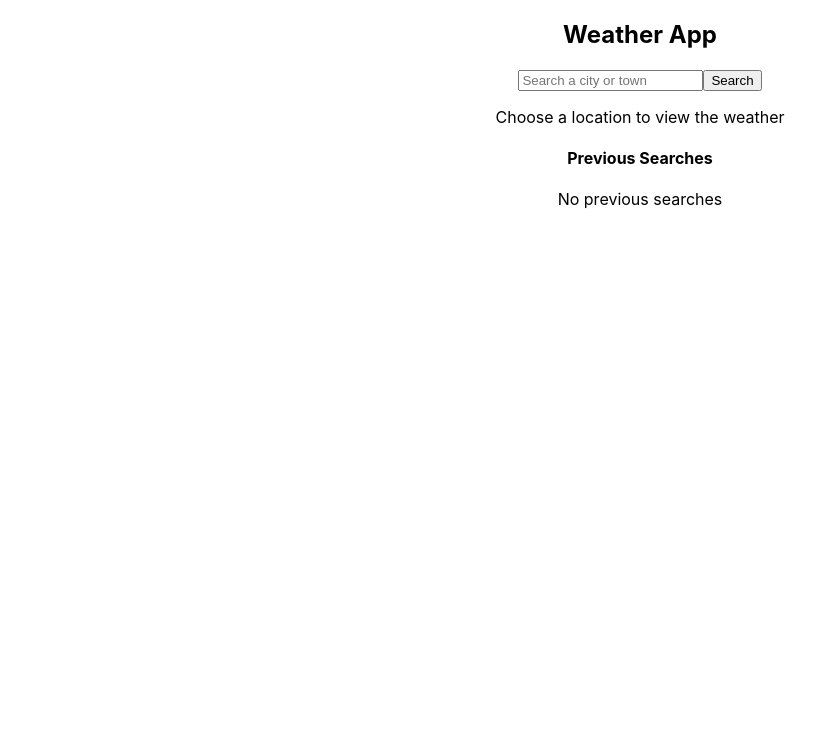
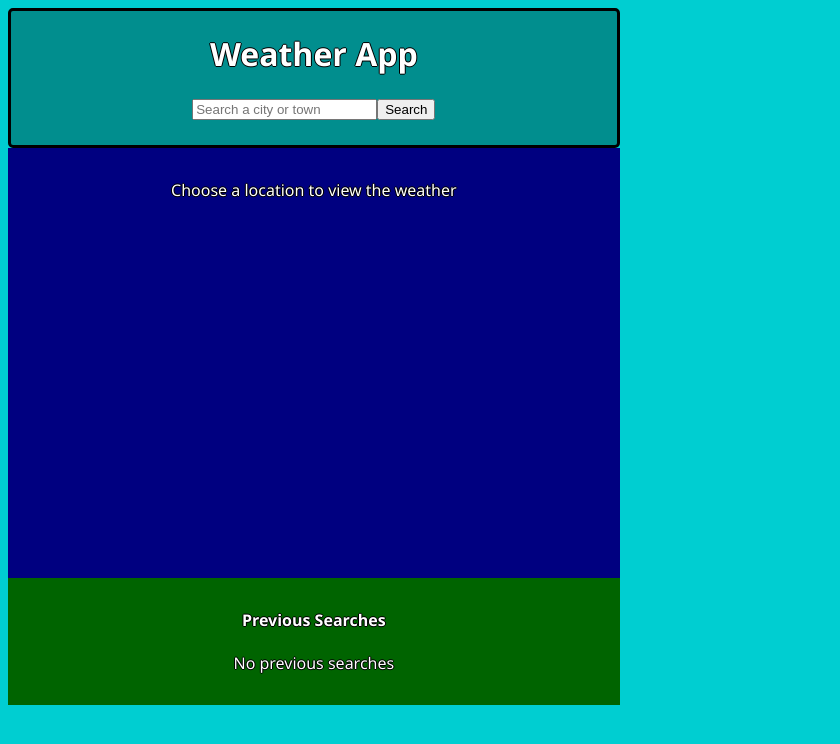
Before and after one commit to DiegoCarrero/Weather-App, a React (Create React App) app: page / in a window 1280 px wide. Shown: the top 744 px of the page, without its empty margins (0-840 px from the left). Built offline with nearby package versions, Linux system fonts and the light colour scheme.

Commit message:
add CSS styling

```diff
--- a/src/App.css
+++ b/src/App.css
@@ -1,40 +1,56 @@
-.App {
+body {
+  background-color: darkturquoise;
   text-align: center;
+  justify-content: baseline;
+  color: white;
+  text-shadow: -1px 0 black, 0 1px black, 1px 0 black, 0 -1px black;
+  display: grid;
+  grid-template-columns: auto auto auto;
+  grid-template-rows: auto auto auto;
+  grid-template-areas:
+  "header header previous"
+  ". main previous"
+  ". . previous";
+  font-family: 'Segoe UI', Tahoma, Verdana, sans-serif
 }
 
-.App-logo {
-  height: 40vmin;
-  pointer-events: none;
+/* ----Header---- */
+
+.header {
+  background-color: rgb(1, 142, 142);
+  grid-area: header;
+  color: white;
+  border-style: solid;
+  border-radius: 5px;
+  border-width: small;
+  border-color: black;
+  padding-bottom: 25px;
 }
 
-@media (prefers-reduced-motion: no-preference) {
-  .App-logo {
-    animation: App-logo-spin infinite 20s linear;
-  }
+/* ----Main---- */
+
+.main {
+  background-color: navy;
+  color: white;
+  grid-area: main;
+  min-height: 400px;
+  max-height: fit-content;
+  padding-top: 15px;
+  padding-bottom: 15px;
 }
 
-.App-header {
-  background-color: #282c34;
-  min-height: 100vh;
-  display: flex;
-  flex-direction: column;
-  align-items: center;
-  justify-content: center;
-  font-size: calc(10px + 2vmin);
+/* ----Previous---- */
+
+.previous {
+  background-color: darkgreen;
+  grid-area: previous;
   color: white;
+  padding-top: 10px;
+  padding-bottom: 15px;
 }
 
-.App-link {
-  color: #61dafb;
-}
-
-@keyframes App-logo-spin {
-  from {
-    transform: rotate(0deg);
-  }
-  to {
-    transform: rotate(360deg);
-  }
+ul {
+  list-style-type: none;
 }
 
 /* ----Summaries---- */
@@ -45,4 +61,5 @@
 
 .summary {
   flex: 1;
+  padding: 20px;
 }
--- a/src/App.js
+++ b/src/App.js
@@ -1,6 +1,6 @@
 import { Routes, Route } from 'react-router-dom';
 import './App.css';
-import NavBar from './components/common/NavBar';
+// import NavBar from './components/common/NavBar';
 import About from './components/pages/About';
 import Home from './components/pages/Home';
 
@@ -10,7 +10,7 @@ function App() {
 
     <div className="App">
 
-      <NavBar />
+      {/* <NavBar /> */}
 
       <Routes>
 
--- a/src/components/pages/Home.js
+++ b/src/components/pages/Home.js
@@ -56,12 +56,12 @@ export default function Home() {
             {
                 Object.keys(search).length !== 0
                 ?
-                <main>
+                <main className='main'>
                     <Main search={search} city={city} />
                     <Summaries search={search} />
                 </main>
                 :
-                <main><p>Choose a location to view the weather</p></main>
+                <main className='main'><p>Choose a location to view the weather</p></main>
             }
             <Previous prevSearches={prevSearches} /*prevCities={prevCities}*/ setPrevCity={setPrevCity} />
 
--- a/src/components/weather/Header.js
+++ b/src/components/weather/Header.js
@@ -3,7 +3,7 @@
 export default function Header({ input, setInput, handleSubmit }) {
 
     return (
-        <section className="header">
+        <header className="header">
             <h1>Weather App</h1>
 
             <form onSubmit={handleSubmit}>
@@ -16,6 +16,6 @@ export default function Header({ input, setInput, handleSubmit }) {
                 <button type="submit">Search</button>
             </form>
 
-        </section>
+        </header>
     )
 }
--- a/src/components/weather/Main.js
+++ b/src/components/weather/Main.js
@@ -8,16 +8,14 @@ export default function Main( { search } ) {
     let feelsLike = search.current_condition[0].FeelsLikeF;
 
     return (
-        <main>
+        <section>
 
-            <article>
-                <h2>{area}</h2>
-                <p><strong>Area:</strong> {area}</p>
-                <p><strong>Region:</strong> {region}</p>
-                <p><strong>Country:</strong> {country}</p>
-                <p><strong>Currently:</strong> Feels like {feelsLike}°F</p>
-            </article>
+            <h2>{area}</h2>
+            <p><strong>Area:</strong> {area}</p>
+            <p><strong>Region:</strong> {region}</p>
+            <p><strong>Country:</strong> {country}</p>
+            <p><strong>Currently:</strong> Feels like {feelsLike}°F</p>
 
-        </main>
+        </section>
     )
 }
--- a/src/components/weather/Previous.js
+++ b/src/components/weather/Previous.js
@@ -8,7 +8,7 @@ export default function Previous({ prevSearches /*, prevCities*/, setPrevCity })
 
 
     return (
-        <aside>
+        <aside className="previous">
             <h4>Previous Searches</h4>
             {
                 prevSearches.length > 0 ?
--- a/src/index.css
+++ /dev/null
@@ -1,13 +0,0 @@
-body {
-  margin: 0;
-  font-family: -apple-system, BlinkMacSystemFont, 'Segoe UI', 'Roboto', 'Oxygen',
-    'Ubuntu', 'Cantarell', 'Fira Sans', 'Droid Sans', 'Helvetica Neue',
-    sans-serif;
-  -webkit-font-smoothing: antialiased;
-  -moz-osx-font-smoothing: grayscale;
-}
-
-code {
-  font-family: source-code-pro, Menlo, Monaco, Consolas, 'Courier New',
-    monospace;
-}
--- a/src/index.js
+++ b/src/index.js
@@ -1,6 +1,5 @@
 import React from 'react';
 import ReactDOM from 'react-dom/client';
-import './index.css';
 import App from './App';
 import { BrowserRouter } from 'react-router-dom';
 
```
